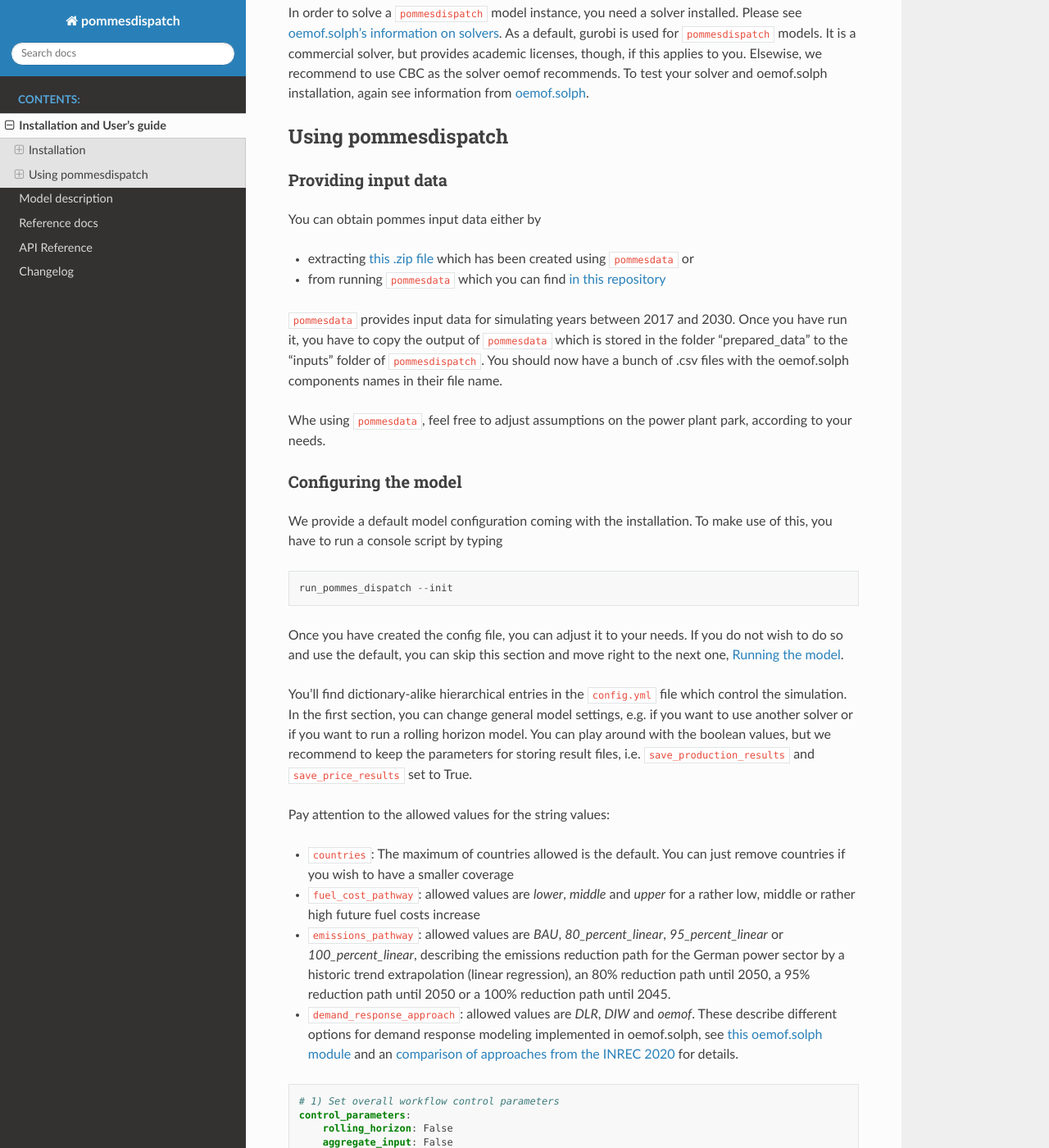
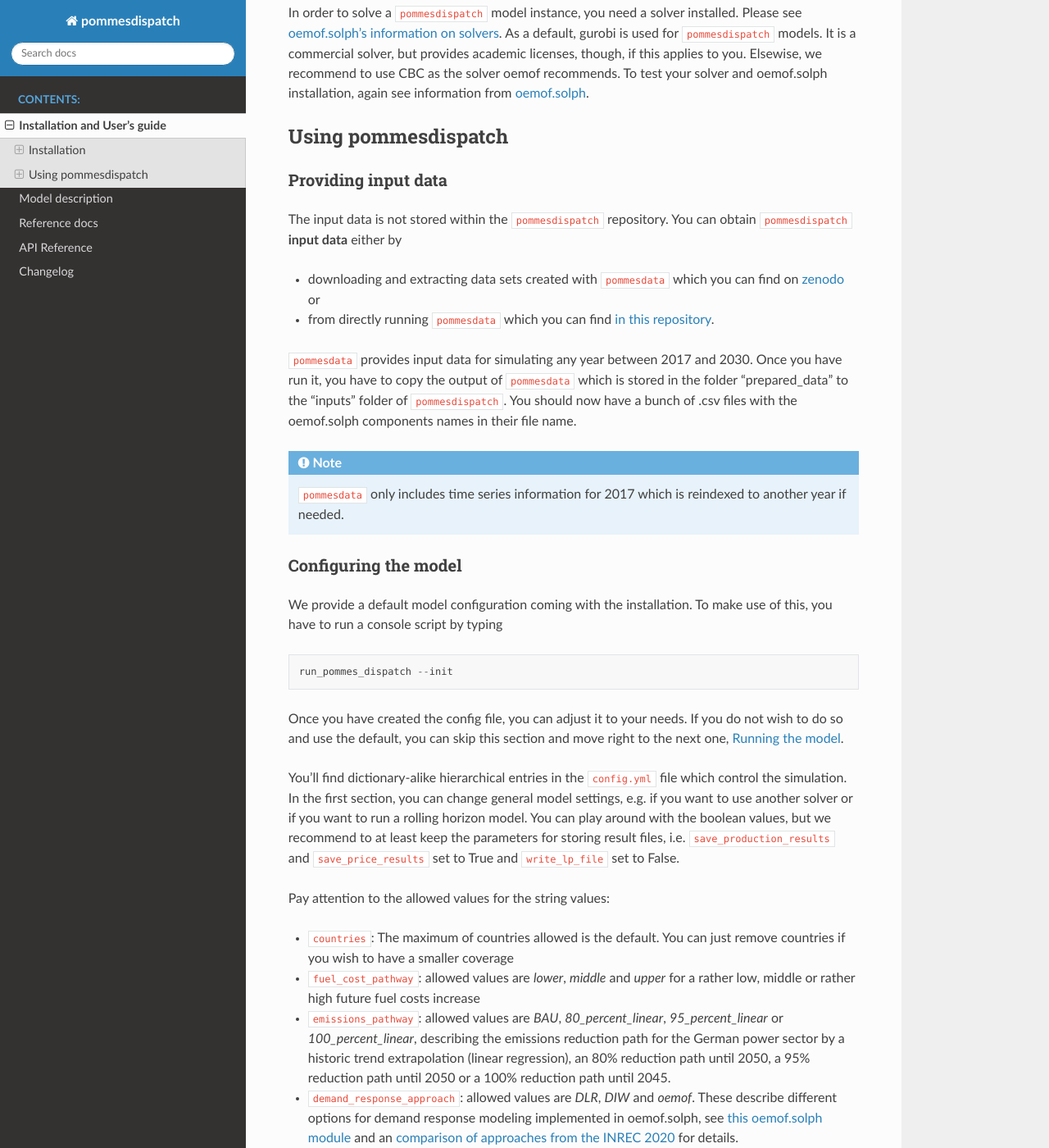
Before and after one commit to pommes-public/pommesdispatch, a Sphinx documentation site: the page built from docs/usage.rst, in a window 1280 px wide and 1400 px high, scrolled down 1313 px. Shown: the whole window at 82% size. Built offline with Sphinx 7.4.7 and the Read the Docs theme 2.0.0, drawn with Linux system fonts in a browser that asks for light colours; some of the changed text lies outside the part shown.

Commit message:
Slightly update docs

```diff
--- a/docs/model/categorization.rst
+++ b/docs/model/categorization.rst
@@ -32,7 +32,7 @@ Technological detail
 
     "Renewable Techology inclusion", "Hydro (run of river), Solar, Wind, Biomass"
     "Storage Technology Inclusion ", "| Pumped-hydro energy storage, Reservoir energy storage,
-    | Battery energy storage"
+    | (Battery energy storage)"
     "Demand Characteristic Inclusion", "| Aggregated demand for Industry, Residential Sector,
     | Commercial Sector and Transportation"
     "Cost Inclusion", "Fuel prices, Operations and Maintenance Costs, CO2-costs"
--- a/docs/usage.rst
+++ b/docs/usage.rst
@@ -9,7 +9,7 @@ Installation
 To set up ``pommesdispatch``, you have to set up a virtual environment
 (e.g. using conda) or add the required packages to your python installation.
 This is taken care of by the pip installation. When you clone the environment,
-you have to install the packages for the requirements file (see :ref:`setup`).
+you have to install the packages needed from the requirements file (see :ref:`setup`).
 
 Additionally, you have to install a solver in order to solve
 the mathematical optimization problem (see :ref:`solver`).
@@ -18,7 +18,7 @@ the mathematical optimization problem (see :ref:`solver`).
 
 Setting up the environment
 ++++++++++++++++++++++++++
-``pommesdispatch`` is hosted on `PyPI <https://pypi.org/>`_.
+``pommesdispatch`` is hosted on `PyPI <https://pypi.org/projects/pommesdispatch/>`_.
 To install it, please use the following command
 
 .. code::
@@ -75,21 +75,24 @@ Using pommesdispatch
 Providing input data
 ++++++++++++++++++++
 
-You can obtain pommes input data either by
+The input data is not stored within the ``pommesdispatch`` repository.
+You can obtain ``pommesdispatch`` **input data** either by
 
-* extracting `this .zip file <https://myfantasyzipfile.com>`_ which has
-  been created using ``pommesdata`` or
-* from running ``pommesdata`` which you can find
-  `in this repository <https://github.com/pommes-public/pommesdata>`_
+* downloading and extracting data sets created with ``pommesdata`` which
+  you can find on `zenodo <https://zenodo.org/>`_ or
+* from directly running ``pommesdata`` which you can find
+  `in this repository <https://github.com/pommes-public/pommesdata>`_.
 
-``pommesdata`` provides input data for simulating years between 2017 and 2030.
+``pommesdata`` provides input data for simulating any year between 2017 and 2030.
 Once you have run it, you have to copy the output of ``pommesdata`` which
 is stored in the folder "prepared_data"
 to the "inputs" folder of ``pommesdispatch``. You should now have a bunch
 of .csv files with the oemof.solph components names in their file name.
 
-Whe using ``pommesdata``, feel free to adjust assumptions on
-the power plant park, according to your needs.
+.. note::
+
+    ``pommesdata`` only includes time series information for 2017
+    which is reindexed to another year if needed.
 
 .. _config:
 
@@ -112,8 +115,9 @@ file which control the simulation.
 In the first section, you can change general model settings, e.g. if
 you want to use another solver or if you want to run a rolling horizon
 model. You can play around with the boolean values, but we recommend to
-keep the parameters for storing result files, i.e.
-``save_production_results`` and ``save_price_results`` set to True.
+at least keep the parameters for storing result files, i.e.
+``save_production_results`` and ``save_price_results`` set to True and
+``write_lp_file`` set to False.
 
 Pay attention to the allowed values for the string values:
 
@@ -151,6 +155,7 @@ Pay attention to the allowed values for the string values:
         demand_response_scenario: "50"
         save_production_results: True
         save_price_results: True
+        write_lp_file: False
 
 .. note::
     | Including an emissions limit usually leads to an infeasible model formulation.
@@ -162,8 +167,8 @@ Pay attention to the allowed values for the string values:
 
 In the next section, you can control the simulation time. Please stick
 to the date format (pre-)defined. You have to ensure that the input data
-time series match the time frame you want to simulate. As a default, you'll
-find data for 2017 and 2030.
+time series matches time frame you want to simulate. ``pommesdata`` takes
+care of that by reindexing your time series data accordingly.
 
 .. code:: yaml
 
```
Also changed, not shown: other parts of docs/usage.rst (+4 -4 lines), docs/index.rst (+5 -5 lines), docs/model/background.rst (+6 -6 lines), docs/model/formulation.rst (+12 -17 lines), docs/reference.rst (+7 -3 lines).
